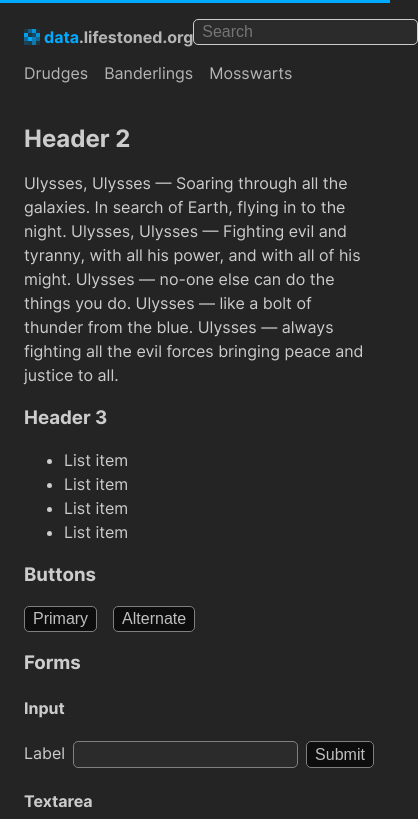
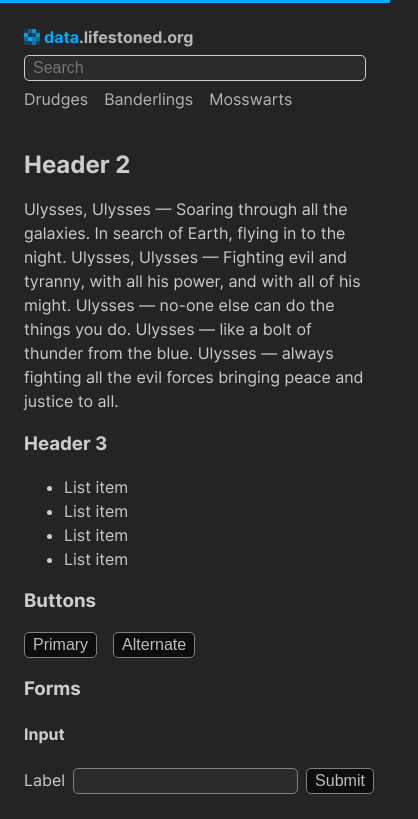
Before and after one commit to amoeba/data.lifestone.org, a Nuxt app: page / in a window 390 px wide. Shown: the top 819 px of the page, 418 px wide, since content can reach past the window. Built offline with nearby package versions, Linux system fonts and the light colour scheme.

Commit message:
Fix responsive design
Closes #3

```diff
--- a/assets/css/styles.css
+++ b/assets/css/styles.css
@@ -85,24 +85,10 @@ header {
   padding: 1em 0;
 }
 
-header .header-top {
-  display: grid;
-  grid-template-columns: 1fr 1fr;
-}
-
-header .header-left {
+header .header-top .header-left {
   align-items: center;
   display: flex;
   gap: 0.25em;
-}
-
-header .header-right {
-  display: flex;
-  justify-content: flex-end;
-}
-
-header .header-left div:nth-child(2) {
-  align-self: flex-end;
 }
 
 header a,
@@ -131,6 +117,7 @@ header .search {
   border-color: var(--border);
   border-width: 1px;
   font-size: inherit;
+  width: 100%;
 }
 
 header nav {
@@ -167,6 +154,29 @@ footer {
   gap: 3em;
   justify-content: center;
   padding: 1em 0;
+}
+
+/* Responsive Design Breakpoints */
+
+/* Breakpoint: Larger Mobile */
+@media screen and (min-width: 425px) {
+  header .header-top {
+    display: grid;
+    grid-template-columns: 1fr 1fr;
+  }
+
+  header .header-right {
+    display: flex;
+    justify-content: flex-end;
+  }
+
+  header .header-left div:nth-child(2) {
+    align-self: flex-end;
+  }
+
+  header .search {
+    width: auto;
+  }
 }
 
 /* Forms / Input / etc */
```
